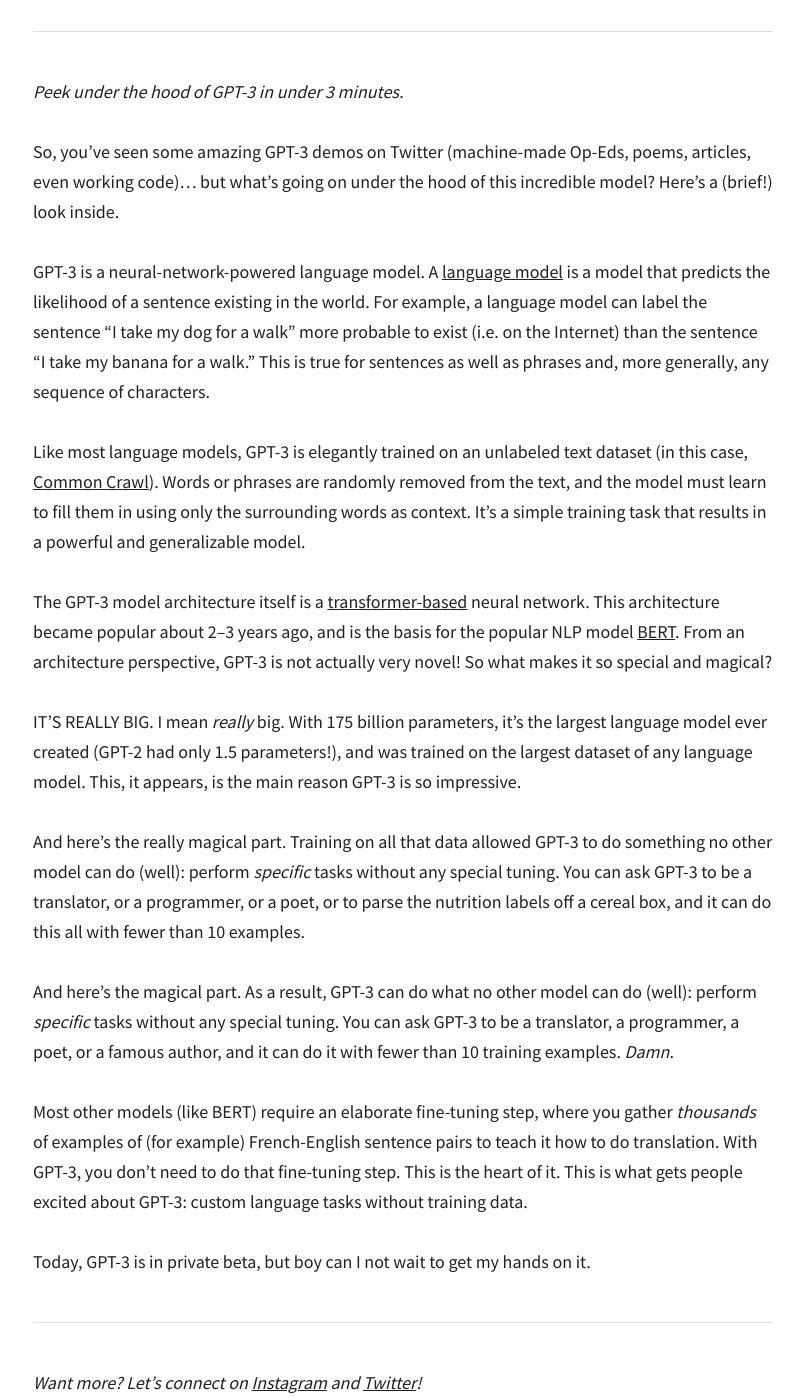
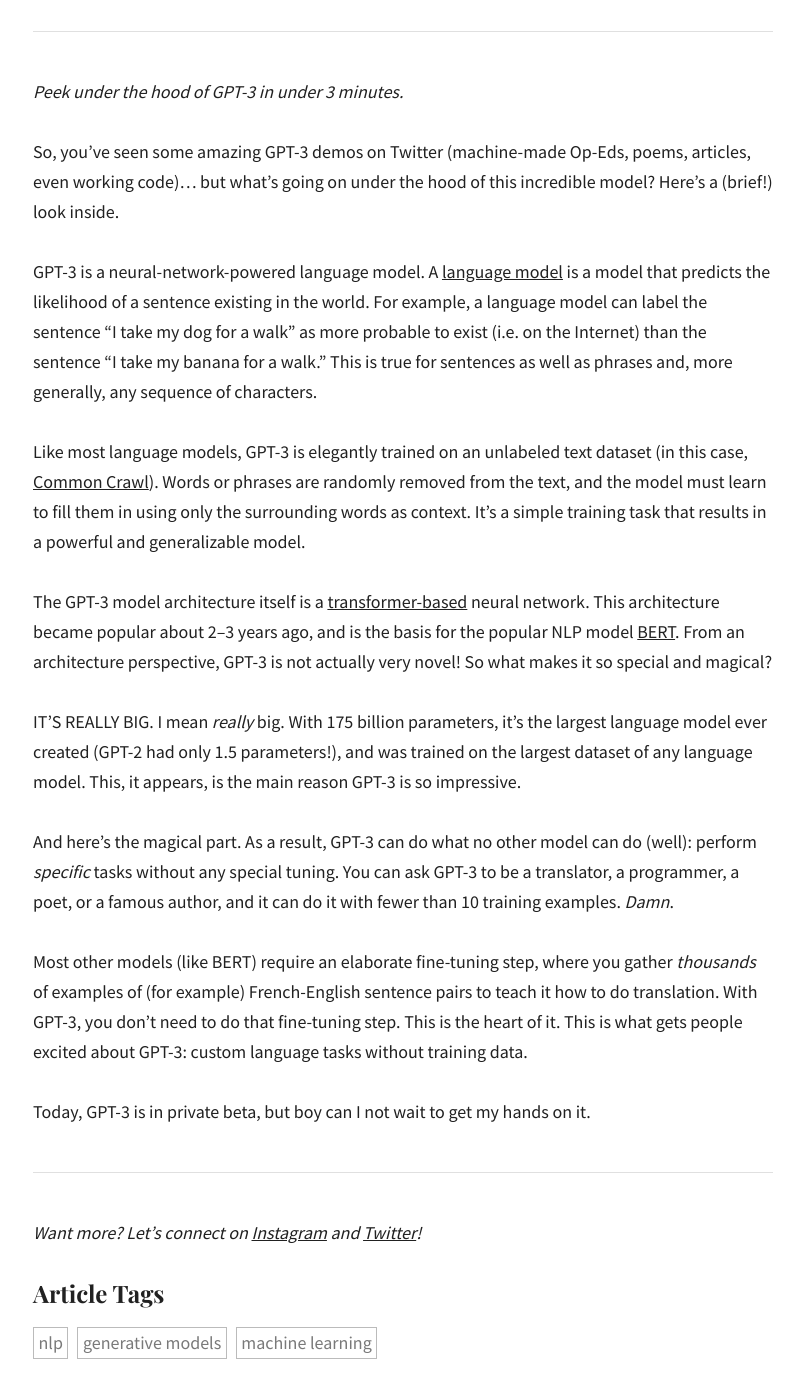
Before and after one commit to dalequark/daleonai, a Jekyll site: the page built from _posts/2020-07-22-gpt-3-explained-in-under-3-minutes.md, in a window 1280 px wide and 1400 px high, scrolled down 663 px. Shown: the whole window, without its empty margins (237-1040 px from the left). Built offline with Jekyll 4.4.1, drawn with Linux system fonts in a browser that asks for light colours; some web fonts are replaced; comment, search, counter and statistics services are not loaded.

Commit message:
Update from Forestry.io Dale updated _posts/2020-07-22-gpt-3-explained-in-under-3-minutes.md

```diff
--- a/_posts/2020-07-22-gpt-3-explained-in-under-3-minutes.md
+++ b/_posts/2020-07-22-gpt-3-explained-in-under-3-minutes.md
@@ -20,15 +20,13 @@
 
 So, you’ve seen some amazing GPT-3 demos on Twitter (machine-made Op-Eds, poems, articles, even working code)... but what’s going on under the hood of this incredible model? Here’s a (brief!) look inside.
 
-GPT-3 is a neural-network-powered language model. A [language model](https://towardsdatascience.com/language-modeling-c1cf7b983685) is a model that predicts the likelihood of a sentence existing in the world. For example, a language model can label the sentence “I take my dog for a walk” more probable to exist (i.e. on the Internet) than the sentence “I take my banana for a walk.” This is true for sentences as well as phrases and, more generally, any sequence of characters.
+GPT-3 is a neural-network-powered language model. A [language model](https://towardsdatascience.com/language-modeling-c1cf7b983685) is a model that predicts the likelihood of a sentence existing in the world. For example, a language model can label the sentence “I take my dog for a walk” as more probable to exist (i.e. on the Internet) than the sentence “I take my banana for a walk.” This is true for sentences as well as phrases and, more generally, any sequence of characters.
 
 Like most language models, GPT-3 is elegantly trained on an unlabeled text dataset (in this case, [Common Crawl](https://commoncrawl.org/)). Words or phrases are randomly removed from the text, and the model must learn to fill them in using only the surrounding words as context. It’s a simple training task that results in a powerful and generalizable model.
 
 The GPT-3 model architecture itself is a [transformer-based](https://towardsdatascience.com/https-medium-com-chaturangarajapakshe-text-classification-with-transformer-models-d370944b50ca) neural network. This architecture became popular about 2–3 years ago, and is the basis for the popular NLP model [BERT](https://towardsdatascience.com/bert-explained-state-of-the-art-language-model-for-nlp-f8b21a9b6270). From an architecture perspective, GPT-3 is not actually very novel! So what makes it so special and magical?
 
 IT’S REALLY BIG. I mean _really_ big. With 175 billion parameters, it’s the largest language model ever created (GPT-2 had only 1.5 parameters!), and was trained on the largest dataset of any language model. This, it appears, is the main reason GPT-3 is so impressive.
-
-And here’s the really magical part. Training on all that data allowed GPT-3 to do something no other model can do (well): perform _specific_ tasks without any special tuning. You can ask GPT-3 to be a translator, or a programmer, or a poet, or to parse the nutrition labels off a cereal box, and it can do this all with fewer than 10 examples.
 
 And here’s the magical part. As a result, GPT-3 can do what no other model can do (well): perform *specific* tasks without any special tuning. You can ask GPT-3 to be a translator, a programmer, a poet, or a famous author, and it can do it with fewer than 10 training examples. _Damn_.
 
```
